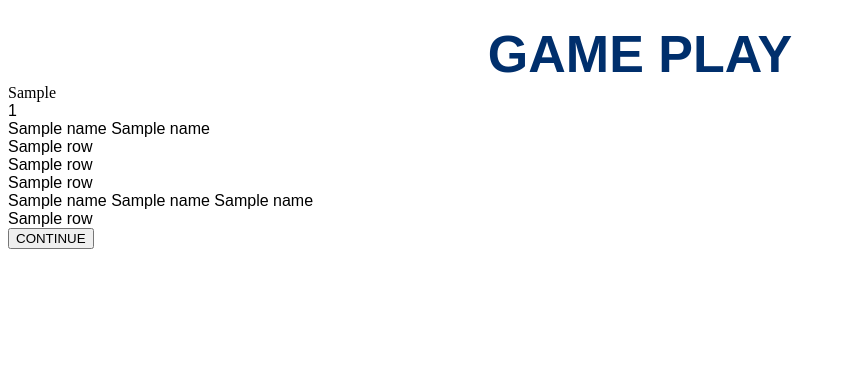
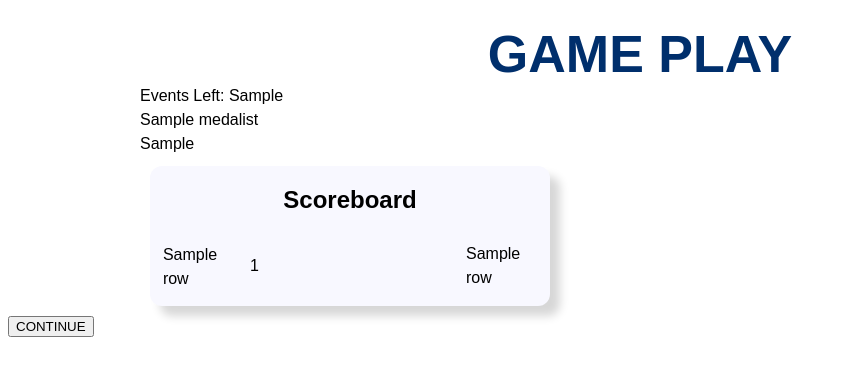
Before and after one commit to jmcassier/fantasy-olympics-hci584, a Flask app: template templates/game.html in a window 1280 px wide. Shown: the top 376 px of the page, without its empty margins (0-847 px from the left). Run offline with Flask 3, Linux system fonts and the light colour scheme; the template is opened without the code that fills it: most values are stand-ins (such as "Sample title", 1, 10 or a date in 2020).

Commit message:
start ui for main game play

```diff
--- a/app.py
+++ b/app.py
@@ -15,7 +15,8 @@ players = pd.DataFrame(
         'Tier C',
         'Tier D',
         'Tier E',
-        'Score'
+        'Score',
+        'Rank'
     ]
 )
 cxn = sqlite3.connect('olympic_stats.db', check_same_thread=False)
@@ -125,13 +126,13 @@ def play_game():
         print(players)
         return render_template('game.html', game_over="game over")
 
-    game_play()
+    event_medalists = game_play()
     scoreboard_data = []
     for player in players.iterrows():
         scoreboard_data.append(
             players.loc[player[0], :].values.flatten().tolist()
         )
-    return render_template('game.html', scoreboard=scoreboard_data)
+    return render_template('game.html', scoreboard=scoreboard_data, medalists=event_medalists, events_left=len(unplayed_events))
 
 def set_players(players_dict: dict):
     '''
@@ -154,7 +155,8 @@ def set_players(players_dict: dict):
                 'Tier C': None,
                 'Tier D': None,
                 'Tier E': [],
-                'Score': 0
+                'Score': 0,
+                'Rank': 0,
         }
     current_draft_pick = 0
     random.shuffle(draft_order)
@@ -665,6 +667,7 @@ def game_play():
 
     # update scoreboard
     update_player_scores(event_medalists)
+    return event_medalists
 
 def update_game_medals(country: str, medal: str = 'Bronze'):
     '''
@@ -732,8 +735,25 @@ def update_player_scores(medalists: list):
         if (len(medalists) == 4) and (medalists[3] in league):
             players.at[index, 'Score'] += 1
 
-    players.sort_values(by='Score', ascending=False, inplace=True)
+    players.sort_values(
+        by=['Score', 'Name'],
+        ascending=[False, True],
+        inplace=True
+    )
+    set_rank()
     print(players)
+
+def set_rank():
+    prev_score = 0
+    rank = 1
+    ordered_idx = 1
+    for index, player in players.iterrows():
+        if (player[6] != prev_score):
+            rank = ordered_idx
+        print(f'rank {rank}')
+        players.at[index, 'Rank'] = int(rank)
+        prev_score = player[6]
+        ordered_idx += 1
 
 def reset_game():
     '''
@@ -750,7 +770,8 @@ def reset_game():
             'Tier C',
             'Tier D',
             'Tier E',
-            'Score'
+            'Score',
+            'Rank'
         ]
     )
     game_medal_table = pd.DataFrame(
--- a/static/css/game.css
+++ b/static/css/game.css
@@ -6,6 +6,89 @@
     font-size: 52px;
   }
 
-  h1, h2, h3, p, div {
-    font-family: Arial, Helvetica, sans-serif;
-  }
+h1, h2, h3, p, div {
+  font-family: Arial, Helvetica, sans-serif;
+}
+
+.scoreboardTitle {
+  width: fit-content;
+  margin-top: 0;
+  margin-bottom: 0;
+}
+
+.scoreboard {
+  box-shadow: 10px 10px 10px #d7d7d7;
+  border-radius: 12px;
+  padding: 16px 24px;
+  margin: 10px;
+  background-color: #F8F8FF;
+  display: flex;
+  flex-direction: column;
+  row-gap: 24px;
+  width: fit-content;
+  align-items: center;
+}
+
+.firstPlace {
+  background-color: gold;
+  border-radius: 24px;
+  padding: 9px 8px 8px 8px;
+  width: 16px;
+  height: 15px;
+  display: flex;
+  align-items: center;
+  justify-content: center;
+}
+
+.secondPlace {
+  background-color: silver;
+  border-radius: 24px;
+  padding: 9px 8px 8px 8px;
+  width: 16px;
+  height: 15px;
+  display: flex;
+  align-items: center;
+  justify-content: center;
+}
+
+.thirdPlace {
+  display: flex;
+  background-color: #cd7f32;
+  border-radius: 24px;
+  padding: 9px 8px 8px 8px;
+  width: 16px;
+  height: 15px;
+  display: flex;
+  align-items: center;
+  justify-content: center;
+}
+
+.outsideTopThree {
+  display: flex;
+  background-color: transparent;
+  border-radius: 24px;
+  padding: 9px 8px 8px 8px;
+  width: 16px;
+  height: 15px;
+  display: flex;
+  align-items: center;
+  justify-content: center;
+}
+
+.playerScore {
+  display: grid;
+  align-items: center;
+  grid-template-columns: 60px 200px 60px;
+  column-gap: 16px;
+  width: fit-content;
+}
+
+.mainContainer {
+  line-height: 1.5;
+  text-align: left;
+  width: calc(100% - 104px);
+  max-width: 1000px;
+  margin-left: auto;
+  margin-right: auto;
+  display: block;
+}
--- a/templates/game.html
+++ b/templates/game.html
@@ -8,25 +8,48 @@
     </head>
     <body>
         <h1 class="title"> GAME PLAY </h1>
+        <div class="mainContainer">
+            {% if events_left != 0 %}
+                <div>
+                    Events Left: {{events_left}}
+                </div>
+            {% endif %}
+            {% for medalist in medalists %}
+                <div>
+                    {{medalist}}
+                </div>
+            {% endfor %}
             {{game_over}}
+            <div class="scoreboard">
+                <h2 class="scoreboardTitle">Scoreboard</h2>
                 {% for row in scoreboard %}
+                    <div class="playerScore">
+                        {% if row[7] == 1 %}
+                            <div class="firstPlace">
+                                {{row[7]}}
+                            </div>
+                        {% elif row[7] == 2 %}
+                            <div class="secondPlace">
+                                {{row[7]}}
+                            </div>
+                        {% elif row[7] == 3 %}
+                            <div class="thirdPlace">
+                                {{row[7]}}
+                            </div>
+                        {% else %}
+                            <div class="outsideTopThree">
+                                {{row[7]}}
+                            </div>
+                        {% endif %}
                         <div>
                             {{row[0]}}
                         </div>
-            <div>
+                        <div class="countries" hidden>
                             {{row[1][0]}}
                             {{row[1][1]}}
-            </div>
-            <div>
                             {{row[2]}}
-            </div>
-            <div>
                             {{row[3]}}
-            </div>
-            <div>
                             {{row[4]}}
-            </div>
-            <div>
                             {{row[5][0]}}
                             {{row[5][1]}}
                             {{row[5][2]}}
@@ -34,7 +57,10 @@
                         <div>
                             {{row[6]}}
                         </div>
+                    </div>
                 {% endfor %}
+            </div>
+        </div>
 
         <form action="/play-game" id="game_play" method="POST">
             <button type="submit">CONTINUE</button>
```
Lines whose indentation alone changed are shown as unchanged.
